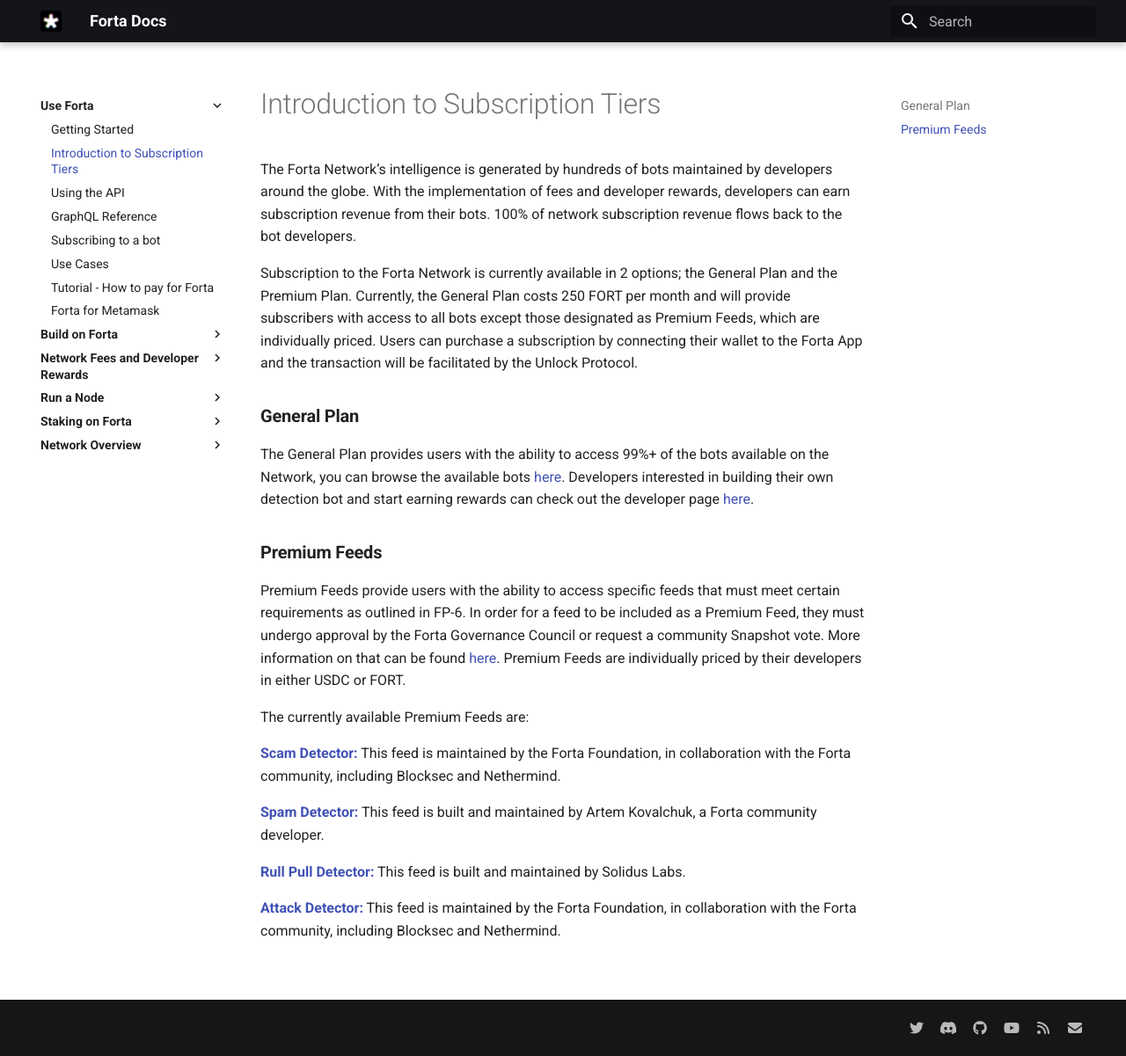
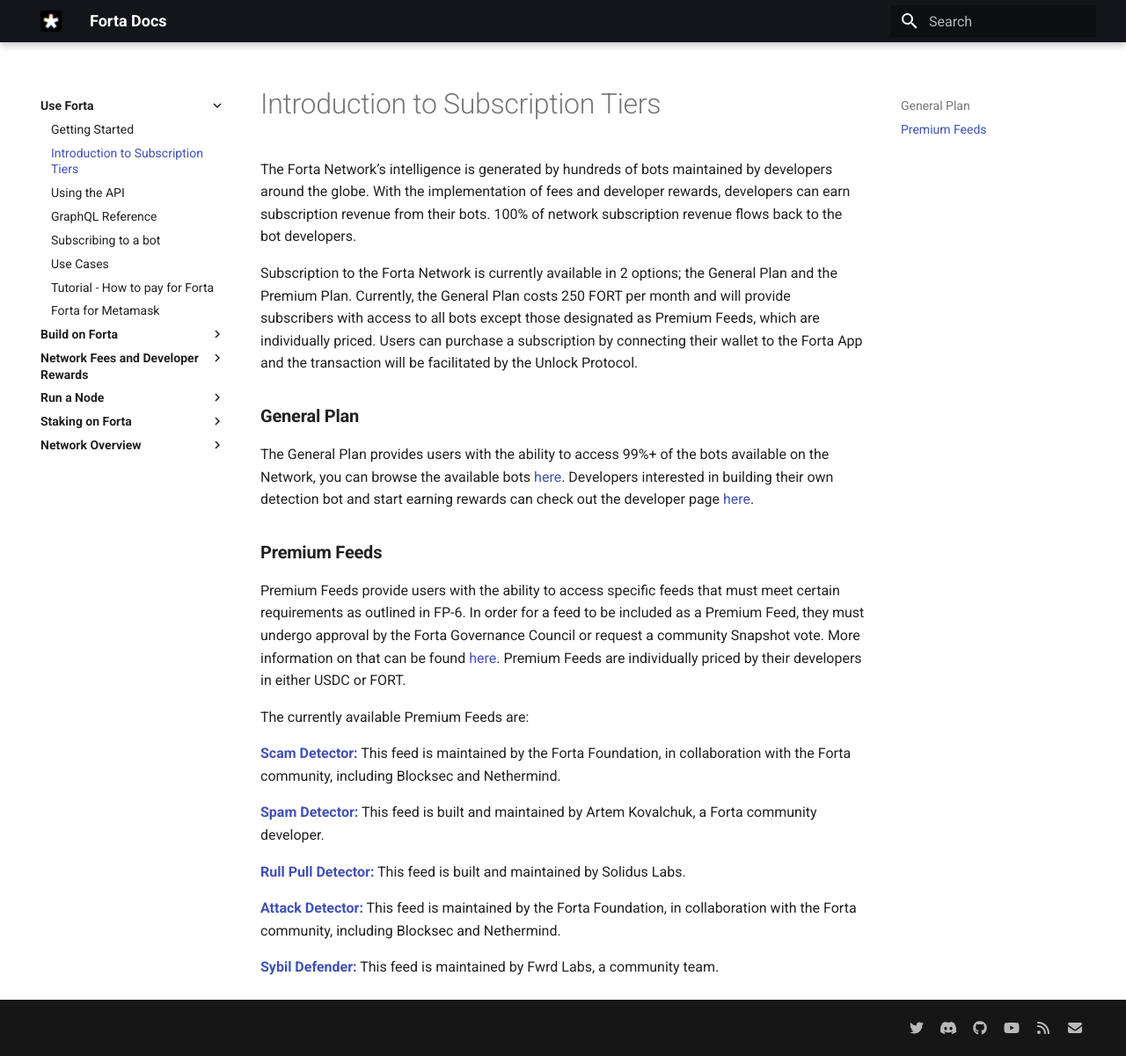
Before and after one commit to forta-network/docs, an MkDocs documentation site: the page built from docs/introduction-to-subscription-tiers.md, in a window 1280 px wide and 1201 px high. Shown: the whole window at 88% size. Built offline with MkDocs 1.6.1 and Material for MkDocs 9.7.7, drawn with Linux system fonts in a browser that asks for light colours.

Commit message:
Sybil Defender

```diff
--- a/docs/introduction-to-subscription-tiers.md
+++ b/docs/introduction-to-subscription-tiers.md
@@ -20,3 +20,5 @@
 [**Rull Pull Detector:**]( https://app.forta.network/rug-pull-detector) This feed is built and maintained by Solidus Labs.
 
 [**Attack Detector:**]( https://app.forta.network/attack-detector) This feed is maintained by the Forta Foundation, in collaboration with the Forta community, including Blocksec and Nethermind.
+
+[**Sybil Defender:**]( https://app.forta.network/sybil-defender) This feed is maintained by Fwrd Labs, a community team.
```
